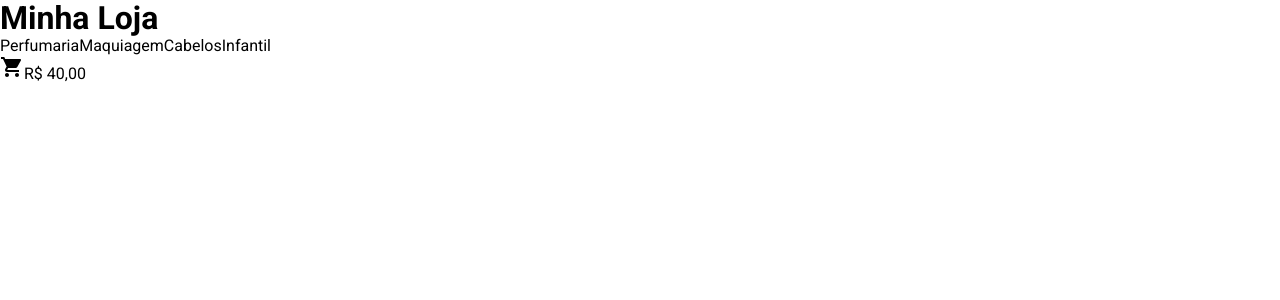
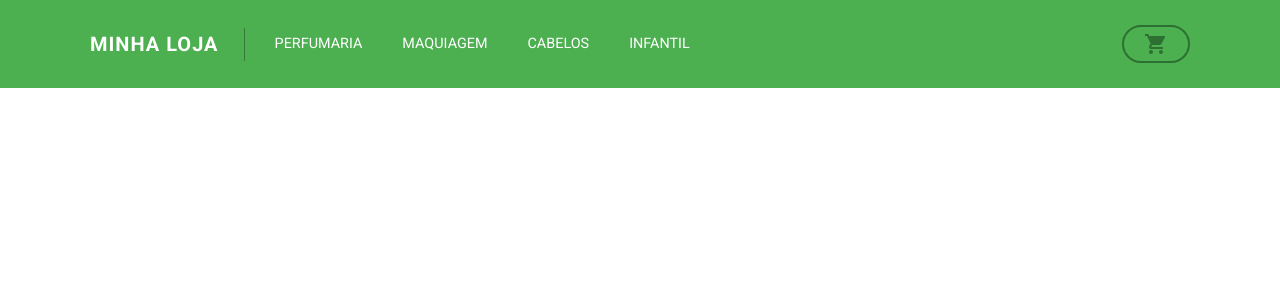
Before and after one commit to rubensbatista98/teste-boticario, a React (Create React App) app: page / in a window 1280 px wide. Shown: the top 300 px of the page. Built offline with nearby package versions, Linux system fonts and the light colour scheme.

Commit message:
Feita a estilizado inicial do cabecalho da pagina

```diff
--- a/src/App.js
+++ b/src/App.js
@@ -1,6 +1,7 @@
 import React from "react";
 
 import "./global.css";
+import "./styles.css";
 
 function App() {
   return (
@@ -26,9 +27,9 @@ function App() {
         <div className="cart-container">
           <a href="/" className="cart">
             <svg
-              style={{ width: "24px", height: "24px" }}
               xmlns="http://www.w3.org/2000/svg"
               viewBox="0 0 24 24"
+              className="icon"
             >
               <path d="M7 18c-1.1 0-1.99.9-1.99 2S5.9 22 7 22s2-.9 2-2-.9-2-2-2zM1 2v2h2l3.6 7.59-1.35 2.45c-.16.28-.25.61-.25.96 0 1.1.9 2 2 2h12v-2H7.42c-.14 0-.25-.11-.25-.25l.03-.12.9-1.63h7.45c.75 0 1.41-.41 1.75-1.03l3.58-6.49c.08-.14.12-.31.12-.48 0-.55-.45-1-1-1H5.21l-.94-2H1zm16 16c-1.1 0-1.99.9-1.99 2s.89 2 1.99 2 2-.9 2-2-.9-2-2-2z" />
             </svg>
--- /dev/null
+++ b/src/styles.css
@@ -0,0 +1,70 @@
+.header-page {
+  display: flex;
+  align-items: center;
+  padding: 25px calc((100% - 1100px) / 2);
+  margin: 0 auto;
+  background-color: #4caf50;
+  color: #ffffff;
+}
+
+.header-page > .logo {
+  font-size: 1.25rem;
+  letter-spacing: 1px;
+  text-transform: uppercase;
+  padding: 5px 0;
+  padding-right: 25px;
+  border-right: 1px solid #357a38;
+}
+
+.navigation-menu {
+  padding-left: 10px;
+}
+
+.navigation-menu > .action {
+  display: inline-block;
+  font-size: 0.9rem;
+  text-transform: uppercase;
+  padding: 5px 15px;
+  margin: 0 5px;
+}
+
+.navigation-menu > .action:hover {
+  color: #2e7031;
+}
+
+.header-page > .cart-container {
+  margin-left: auto;
+}
+
+.cart-container > .cart {
+  border: 2px solid #2e7031;
+  border-radius: 30px;
+  padding: 5px 20px;
+  overflow: hidden;
+
+  display: flex;
+  align-items: center;
+}
+
+.cart-container > .cart > .icon {
+  width: 24px;
+  height: 24px;
+  fill: #2e7031;
+}
+
+.cart-container > .cart > .count {
+  width: 0px;
+  height: 19px;
+
+  display: inline-block;
+  color: #ffffff;
+  margin-left: 0px;
+  overflow: hidden;
+
+  transition: width 200ms linear;
+}
+
+.cart-container > .cart:hover > .count {
+  margin-left: 5px;
+  width: 62px;
+}
```
